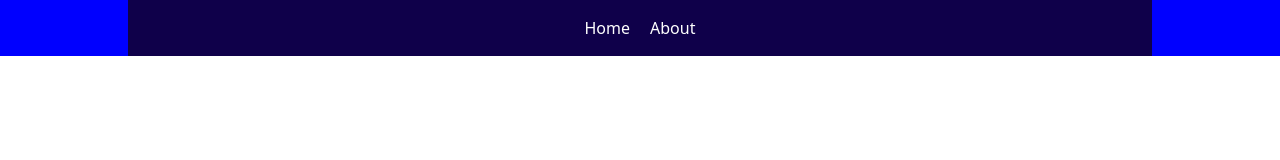
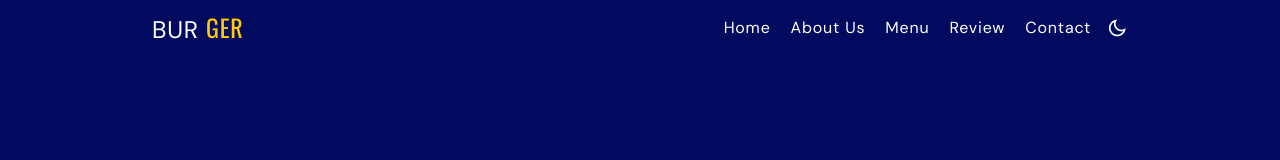
Before and after one commit to marleyDip/Burger-Landing-Page-Using-Tailwind-CSS-And-JS-DOM, a website: page src/index.html in a window 1280 px wide. Drawn offline with nearby package versions, Linux system fonts and the light colour scheme.

Commit message:
Header Section - block, static, fixed, relative, absolute, flex

```diff
--- a/src/index.html
+++ b/src/index.html
@@ -30,12 +30,90 @@
 
   <body>
     <!-- header start -->
-    <header class="header">
-      <nav class="navbar">
-        <a href="#">Home</a>
-        <a href="#">About</a>
+    <header class="bg-primaryColor fixed top-0 left-0 w-full z-50">
+      <nav class="container relative h-14 flex items-center justify-between">
+        <!-- logo -->
+        <div>
+          <a href="#" class="text-2xl uppercase"
+            >Bur <span class="text-secondaryColor font-oswald">ger</span></a
+          >
+        </div>
+        <!-- logo -->
+
+        <!-- list -->
+        <div
+          class="hidden absolute top-0 left-0 w-full py-14 bg-primaryColor border-b border-secondaryColor md:block md:static md:py-0 md:border-none md:w-auto md:ml-auto"
+          id="nav-menu"
+        >
+          <!-- item -->
+          <ul class="flex flex-col text-center gap-5 md:flex-row">
+            <li>
+              <a
+                href="#home"
+                class="nav-link hover:text-secondaryColor ease-in duration-200"
+                >Home</a
+              >
+            </li>
+
+            <li>
+              <a
+                href="#about"
+                class="nav-link hover:text-secondaryColor ease-in duration-200"
+                >About Us</a
+              >
+            </li>
+
+            <li>
+              <a
+                href="#menu"
+                class="nav-link hover:text-secondaryColor ease-in duration-200"
+                >Menu</a
+              >
+            </li>
+
+            <li>
+              <a
+                href="#review"
+                class="nav-link hover:text-secondaryColor ease-in duration-200"
+                >Review</a
+              >
+            </li>
+
+            <li>
+              <a
+                href="#contact"
+                class="nav-link hover:text-secondaryColor ease-in duration-200"
+                >Contact</a
+              >
+            </li>
+          </ul>
+          <!-- item -->
+
+          <!-- close icon -->
+          <div
+            class="absolute right-4 top-[0.7rem] text-2xl cursor-pointer md:hidden"
+            id="nav-close"
+          >
+            <i class="ri-close-line"></i>
+          </div>
+          <!-- close icon -->
+        </div>
+        <!-- list -->
+
+        <!-- menu & light/dark button -->
+        <div class="flex items-center gap-5">
+          <i class="ri-moon-line cursor-pointer text-xl ml-4"></i>
+
+          <div class="md:hidden" id="hamburger">
+            <i class="ri-menu-2-line cursor-pointer text-xl"></i>
+          </div>
+        </div>
+        <!-- menu & light/dark button -->
       </nav>
     </header>
     <!-- header end -->
+
+    <!-- main js -->
+    <script src="/src/main.js"></script>
   </body>
 </html>
--- a/src/input.css
+++ b/src/input.css
@@ -1,23 +1,12 @@
+@import url('https://fonts.googleapis.com/css2?family=DM+Sans:wght@400;500;700&family=Nunito:wght@400;500;600;700&family=Oswald:wght@400;500;600;700&display=swap');
+
+
 @tailwind base;
 @tailwind components;
 @tailwind utilities;
 
-.header {
-    background-color: blue;
-    width: 100%;
-    position: fixed;
-    top: 0;
-    left: 0;
+@layer {
+    body {
+        @apply text-whiteColor bg-primaryColor tracking-wider font-dmsans;
+    }
 }
-
-.navbar {
-    max-width: 1024px;
-    background-color: #0f004a;
-    margin: auto;
-    height: 56px;
-    color: #fff;
-    display: flex;
-    justify-content: center;
-    align-items: center;
-    gap: 20px;
-}
--- /dev/null
+++ b/src/main.js
@@ -0,0 +1,23 @@
+/* Toggle Button */
+const menuIcon = document.getElementById("hamburger");
+
+const navMenu = document.getElementById("nav-menu");
+
+const closeIcon = document.getElementById("nav-close");
+
+const navLink = document.querySelectorAll(".nav-link");
+
+menuIcon.addEventListener("click", () => {
+  navMenu.classList.remove("hidden");
+});
+
+closeIcon.addEventListener("click", () => {
+  navMenu.classList.add("hidden");
+});
+
+navLink.forEach((link) => {
+  link.addEventListener("click", () => {
+    navMenu.classList.add("hidden");
+  });
+});
+/* Toggle Button */
--- a/tailwind.config.js
+++ b/tailwind.config.js
@@ -28,6 +28,10 @@ export default {
         sm: "1.5rem",
       },
     },
+    fontFamily: {
+      oswald: ["Oswald", "sans-serif"],
+      dmsans: ["DM Sans", "sans-serif"],
+    },
   },
   plugins: [],
 };
```
Also changed, not shown: dist/output.css, 1 other file.
